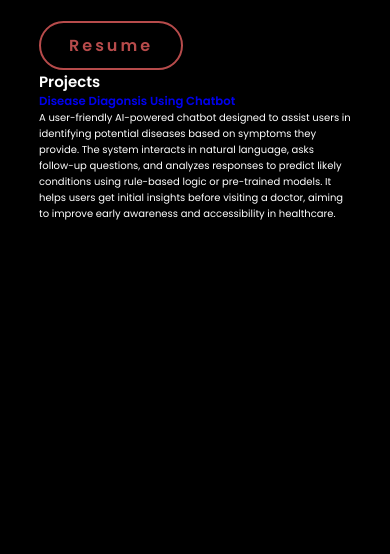
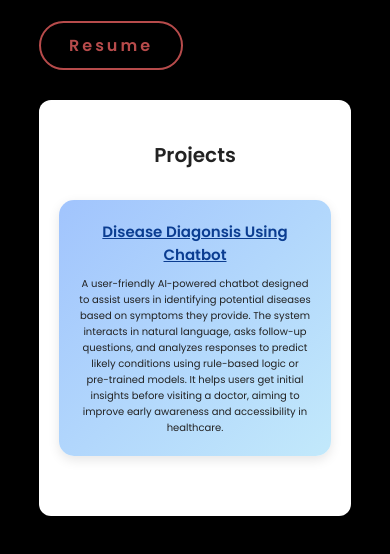
Before and after one commit to Naveenkothapally14/Portfolio, a plain HTML site: page index.html in a window 390 px wide. Shown: the part 952-1506 px from the top of the page. Before the commit the page ends 1274 px from the top, so only its background shows below. Drawn offline with Linux system fonts and the light colour scheme.

Commit message:
style.css

```diff
--- a/style.css
+++ b/style.css
@@ -262,6 +262,48 @@ span{
         margin-top: 4rem;
     }
 }
+.projects-section {
+    background-color: #ffffff;
+    padding: 40px 20px;
+    margin-top: 30px;
+    border-radius: 12px;
+    box-shadow: 0 2px 15px rgba(0, 0, 0, 0.05);
+    text-align: center;
+}
+
+.projects-title {
+    font-size: 2em;
+    color: #333;
+    margin-bottom: 30px;
+    font-weight: bold;
+}
+
+.project-card {
+    background: linear-gradient(135deg, #f6d365 0%, #fda085 100%);
+    margin: 20px auto;
+    padding: 20px;
+    border-radius: 15px;
+    max-width: 700px;
+    color: #222;
+    box-shadow: 0 4px 12px rgba(0,0,0,0.1);
+    transition: transform 0.3s ease;
+}
+
+.project-card:hover {
+    transform: translateY(-5px);
+}
+
+.project-link h3 {
+    margin: 0 0 10px;
+    font-size: 1.5em;
+    color: #0b3d91;
+    text-decoration: underline;
+}
+
+.project-link h3:hover {
+    color: #08317a;
+}
+
 /* Base Styles */
 * {
     margin: 0;
@@ -434,4 +476,46 @@ input[type="file"] {
     .skills-container {
         grid-template-columns: 1fr;
     }
+
+.projects-section {
+    background-color: #ffffff;
+    padding: 40px 20px;
+    margin-top: 30px;
+    border-radius: 12px;
+    box-shadow: 0 2px 15px rgba(0, 0, 0, 0.1);
+    text-align: center;
 }
+
+.projects-title {
+    font-size: 2em;
+    color: #222;
+    margin-bottom: 30px;
+}
+
+.project-card {
+    background: linear-gradient(135deg, #a1c4fd 0%, #c2e9fb 100%);
+    margin: 20px auto;
+    padding: 20px;
+    border-radius: 15px;
+    max-width: 700px;
+    color: #222;
+    box-shadow: 0 4px 12px rgba(0,0,0,0.1);
+    transition: transform 0.3s ease;
+}
+
+.project-card h3 {
+    margin-bottom: 10px;
+    font-size: 1.5em;
+    color: #0b3d91;
+}
+
+.project-card p {
+    font-size: 1em;
+}
+
+.project-card:hover {
+    transform: translateY(-5px);
+}
+
+
+}
```
